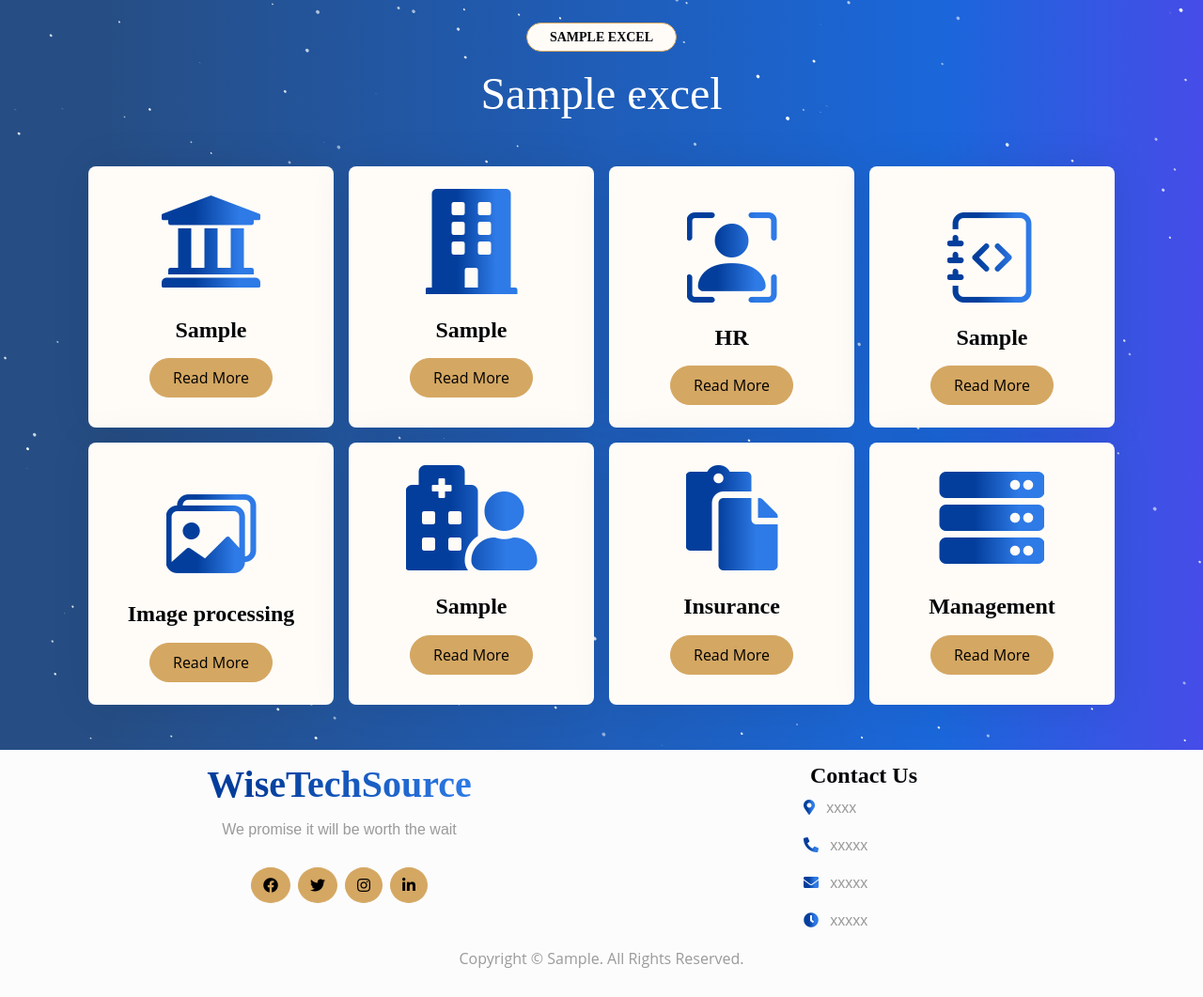
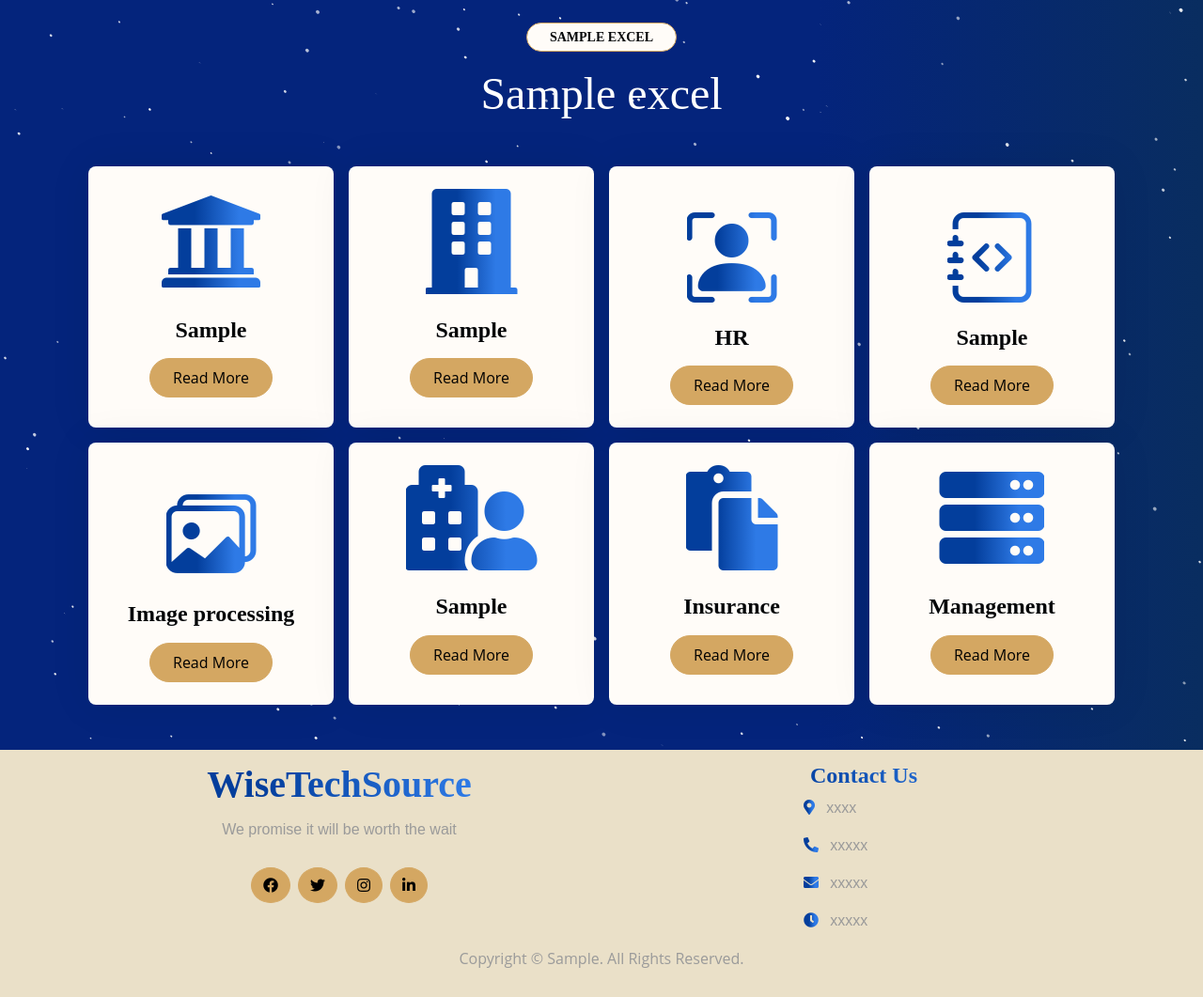
Before and after one commit to WisetechSourceProduct/AutomationProductCatalogue, a Django app: template wiseProductCatalog/templates/wiseProductCatalogApp/products.html in a window 1280 px wide. Shown: the part 96-1157 px from the top of the page at 94% size. Run offline with Django 5.2, Linux system fonts and the light colour scheme; the template is opened without the code that fills it: most values are stand-ins (such as "Sample title", 1, 10 or a date in 2020); some libraries are stand-ins or nearby versions; some web fonts are replaced.

Commit message:
Footer color change

```diff
--- a/wiseProductCatalog/templates/footer.html
+++ b/wiseProductCatalog/templates/footer.html
@@ -2,14 +2,13 @@
     .text-primary{
     color: #033e9c;
     background-image: -webkit-linear-gradient(0deg, #033e9c 34%, #2e7ae6 76%);
-    background-clip: text;
     -webkit-background-clip: text;
     text-fill-color: transparent;
     -webkit-text-fill-color: transparent;
     }
 
 </style>
-<div class="container-fluid footer foot py-9 my-6 mb-0 bg-light-subtle wow bounceInUp text-center"style = "padding :1%" data-wow-delay="0.1s">
+<div class="container-fluid footer foot py-9 my-6 mb-0 wow bounceInUp text-center"style = "padding :1%;background-color:#eae0c8;" data-wow-delay="0.1s">
     <div class="container">
         <div class="row">
             <div class="col-lg-6 col-md-10">
@@ -26,7 +25,7 @@
             </div>
             <div class="col-lg-6 col-md-18">
                 <div class="footer-item">
-                    <h4 class="mb-6" style="font-family:timesnewroman;">Contact Us</h4>
+                    <h4 class="text-primary" style="font-family:timesnewroman;">Contact Us</h4>
                     <div class="d-flex flex-column align-items-start " style= "margin-left : 38%;font-family:arial">
                         <p><i class="fa fa-map-marker-alt text-primary me-2"></i> xxxx</p>
                         <p><i class="fa fa-phone-alt text-primary me-2"></i> xxxxx</p>
--- a/wiseProductCatalog/templates/wiseProductCatalogApp/background.html
+++ b/wiseProductCatalog/templates/wiseProductCatalogApp/background.html
@@ -3,8 +3,8 @@
 body {
   width: 100%;
   height: 100%;
-  background: rgb(38,78,133);
-  background: linear-gradient(90deg, rgba(38,78,133,1) 9%, rgba(26,103,218,1) 78%, rgba(70,76,232,1) 100%);
+  background: rgb(4,36,124);
+background: linear-gradient(90deg, rgba(4,36,124,1) 68%, rgba(9,45,96,1) 100%);
 }
 canvas {
   position: fixed;
--- a/wiseProductCatalog/templates/wiseProductCatalogApp/home.html
+++ b/wiseProductCatalog/templates/wiseProductCatalogApp/home.html
@@ -43,7 +43,7 @@ WTS|Home
         <h1 style="color:white;font-size:11;font-weight:bold;font-family:timesnewroman;margin-top:50px;" >{{ excel_data.wiseHeadingHome1 }}</h1>
         <p style="font-size:18px;font-family:timesnewroman;margin-top:30px;">{{ excel_data.wiseSubContentHome1 }}</p>
 
-        <button class="learn-more" style="margin-top:30px;margin-left:80px;"><a href="{% url 'products' %}">
+        <button class="learn-more" style="margin-top:30px;margin-left:10px;"><a href="{% url 'products' %}">
           <span class="circle" aria-hidden="true">
             <span class="icon arrow"></span>
           </span>
```
